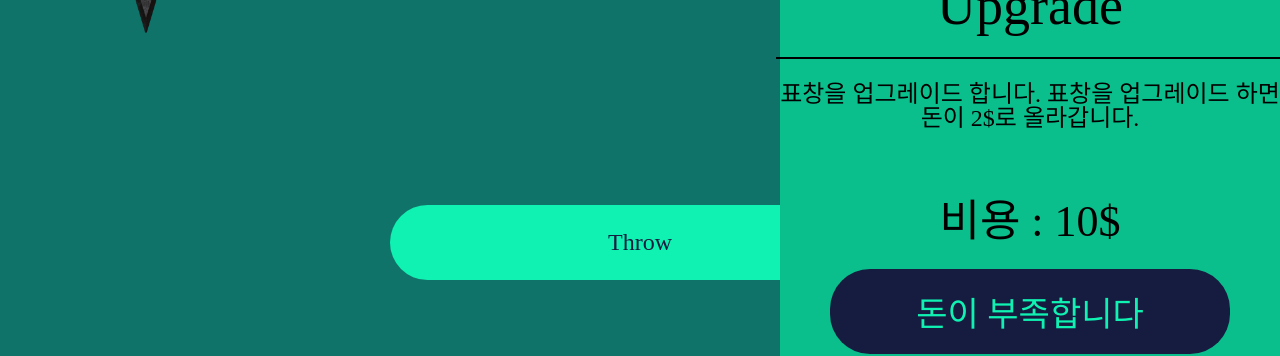
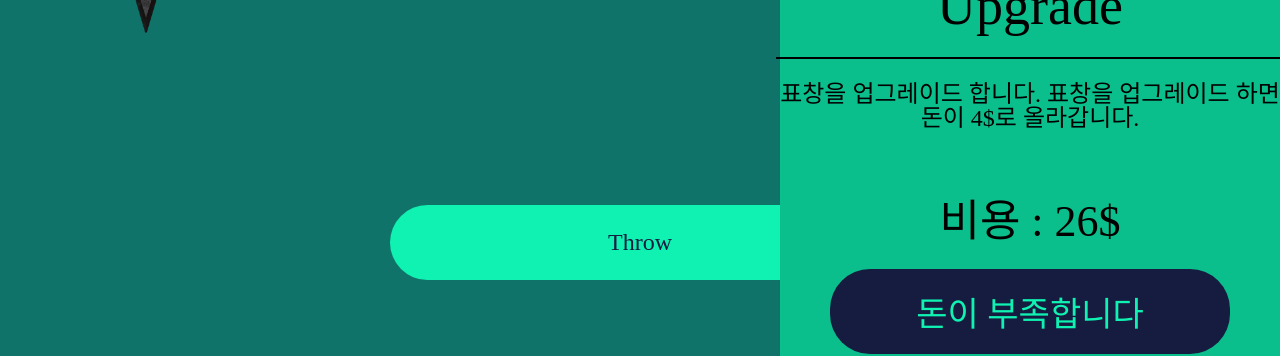
Before and after one commit to Jeric1223/React-Study, a React (Create React App) app in the folder bolg-react/: page / in a window 1280 px wide. Shown: the part 395-751 px from the top of the page. Built offline with nearby package versions, Linux system fonts and the light colour scheme.

Commit message:
[2021-03-16] 표창 업그레이드 기능 구현

```diff
--- a/bolg-react/src/components/ShurikenGame/ShurikenGame.js
+++ b/bolg-react/src/components/ShurikenGame/ShurikenGame.js
@@ -1,5 +1,3 @@
-/* eslint-disable react/jsx-pascal-case */
-import { findAllByDisplayValue } from "@testing-library/dom";
 import React, { useEffect, useState } from "react";
 import * as S from "./style";
 
@@ -15,7 +13,7 @@ const ShurikenGame = () => {
   const onClick = (e) => {
     if (animation === true) {
       setAnimation(false);
-      setMoney(money + 1);
+      setMoney(money + shurikenLevel*2);
       const buttonInterval = setInterval(() => {
         setAnimation(true);
       }, 2000);
@@ -23,6 +21,12 @@ const ShurikenGame = () => {
         clearTimeout(buttonInterval);
       }, 2001);
     }
+  };
+
+  const levelUp = () => {
+    setShurikenLevel(shurikenLevel + 1);
+    setMoney(money - shurikenLevel * 26);
+    console.log("도착함");
   };
 
   useEffect(() => {
@@ -55,17 +59,18 @@ const ShurikenGame = () => {
           <div>Upgrade</div>
           <p>
             표창을 업그레이드 합니다. 표창을 업그레이드 하면 돈이{" "}
-            {shurikenLevel * 2}$로 올라갑니다.
+            {shurikenLevel * 2 + 2}$로 올라갑니다.
           </p>
-          <h2>비용 : {shurikenLevel * 10}$</h2>
+          <h2>비용 : {shurikenLevel * 26}$</h2>
           <button
+            onClick={money >= shurikenLevel * 26 ? levelUp : {}}
             style={
-              money >= shurikenLevel * 10
+              money >= shurikenLevel * 26
                 ? { background: "#0FF2B2", color: "#161C40" }
                 : { background: "#161C40", color: "#0FF2B2" }
             }
           >
-            {money >= shurikenLevel * 10 ? "업그레이드" : "돈이 부족합니다"}
+            {money >= shurikenLevel * 26 ? "업그레이드" : "돈이 부족합니다"}
           </button>
         </S.upgradeContainer>
       </S.upgradeWrapper>
```
